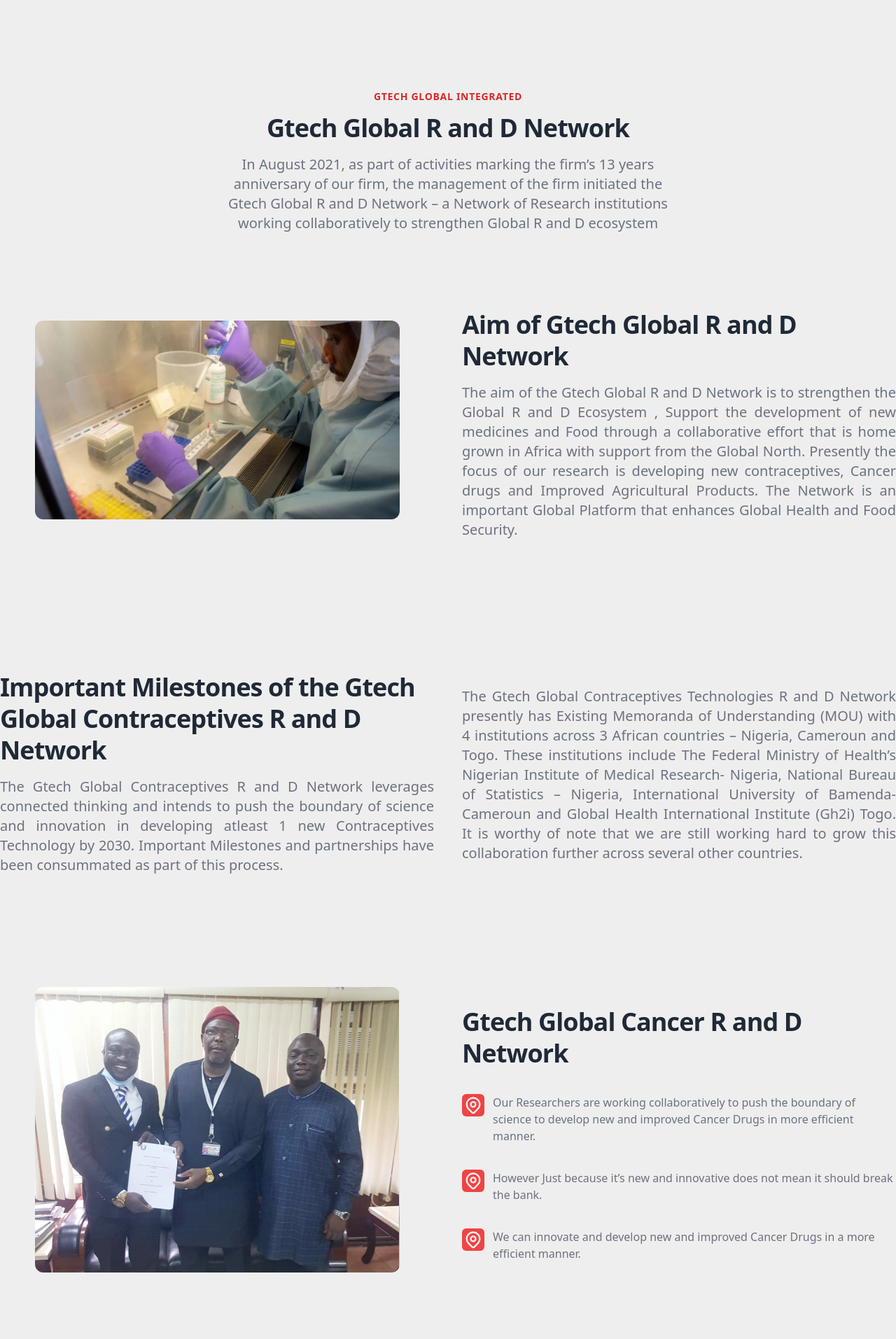
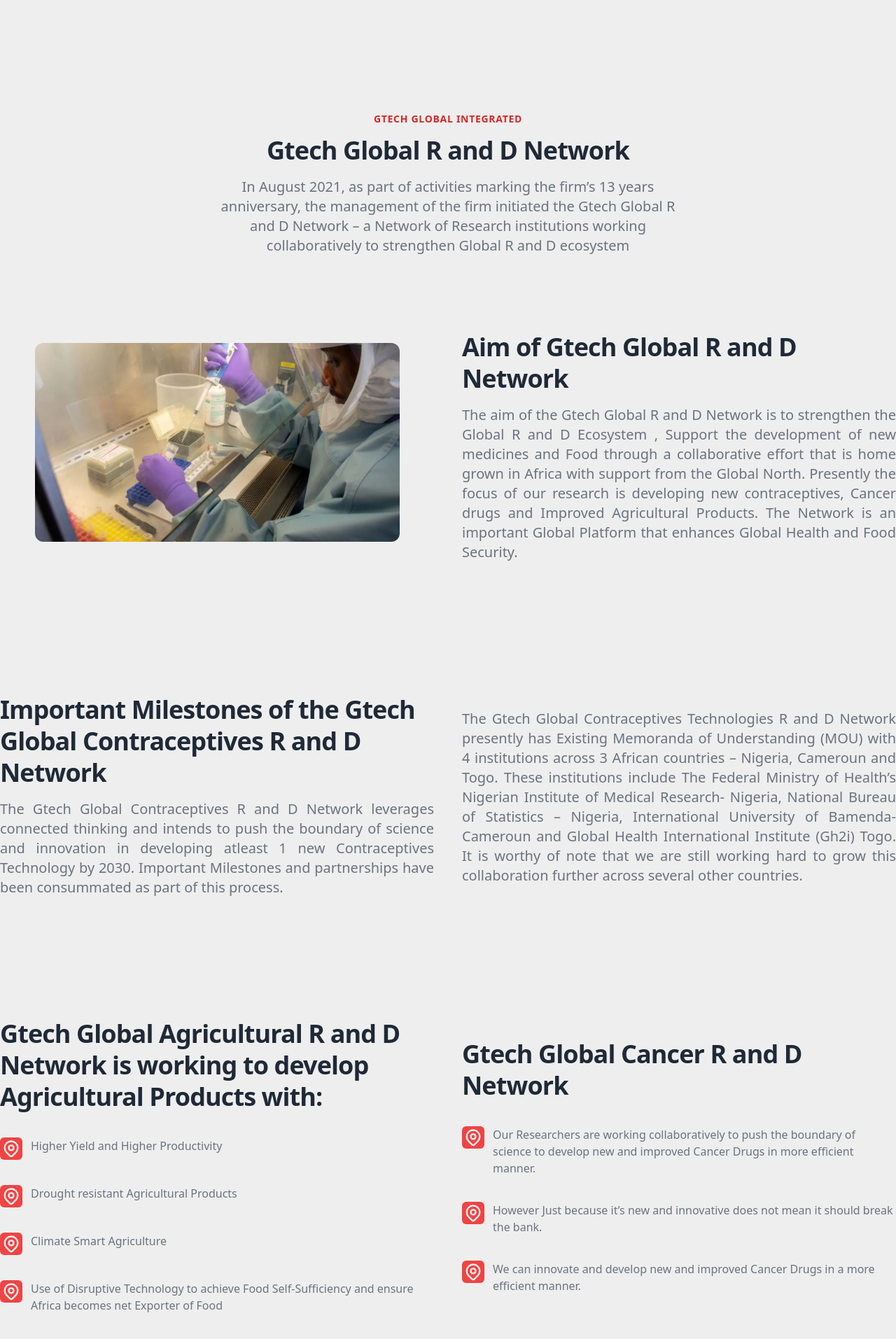
Before and after one commit to lasbrey/gtechreact, a React (Create React App) app: page / in a window 1280 px wide. Shown: the part 885-2798 px from the top of the page at 70% size. Built offline with nearby package versions, Linux system fonts and the light colour scheme.

Commit message:
confused employee fix

```diff
--- a/src/App.js
+++ b/src/App.js
@@ -7,7 +7,9 @@
   milestones,
   gtechAbout,
   importanceOne,
-  importanceTwo,
+  eventOne,
+  eventTwo
+  // importanceTwo,
 } from "./components/home/data";
 // import Video from "./components/home/video";
 import Benefits from "./components/home/benefits";
@@ -28,14 +30,19 @@
         title="Gtech Global R and D Network"
       >
         In August 2021, as part of activities marking the firm’s 13 years
-        anniversary of our firm, the management of the firm initiated the Gtech
+        anniversary, the management of the firm initiated the Gtech
         Global R and D Network – a Network of Research institutions working
         collaboratively to strengthen Global R and D ecosystem
       </SectionTitle>
       <Stakeholders data={benefitOne} />
       <Benefits data={milestones} />
+
       <Importance data={importanceOne} />
-      <Importance imgPos="right" data={importanceTwo} />
+
+      <Stakeholders  data={eventOne} />
+      <Stakeholders imgPos="right" data={eventTwo} />
+
+      {/* <Importance imgPos="right" data={importanceTwo} /> */}
       <div className="bg-[#01d1f6]">
         <SectionTitle
           pretitle="COUNT DOWN TO GTECH GLOBAL INTEGRATED"
--- a/src/components/home/contactgrid.js
+++ b/src/components/home/contactgrid.js
@@ -14,13 +14,13 @@
           Suite 1, His Glory Plaza off Ademola Adetokunboh, Wuse 2 Abuja
         </p>
       </div>
-      <a href="tel:+234817000844">
+      <a href="tel:+2348081568665">
         <div class="max-w-sm p-6 border border-gray-200 rounded-lg shadow-md cursor-pointer">
           <h5 class="mb-2 text-xl font-semibold tracking-tight text-gray-900  inline-flex">
             <PhoneIcon className="w-6 h-6 text-red-400" />
             <span className="ml-1">Phone</span>
           </h5>
-          <p class="mb-3 font-normal text-gray-500 ">+234-81-700-0844</p>
+          <p class="mb-3 font-normal text-gray-500 ">+234-8081568665</p>
         </div>
       </a>
       <a href="mailto:Gtech@gtechintegrated.com">
--- a/src/components/home/data.js
+++ b/src/components/home/data.js
@@ -4,13 +4,23 @@
 import benefitOneImg from "../../img/3.png";
 // import benefitTwoImg from "../../img/2.jpg";
 import stakeOneImg from "../../img/4.png";
-import stakeTwoImg from "../../img/5.png";
-// import stakeThreeImg from "../../img/6.png";
+// import stakeTwoImg from "../../img/5.png";
+import stakeThreeImg from "../../img/6.png";
 
 const benefitOne = {
   title: "Aim of Gtech Global R and D Network",
   desc: "The aim of the Gtech Global R and D Network is to strengthen the Global R and D Ecosystem , Support the development of new medicines and Food through a collaborative effort that is home grown in Africa with support from the Global North. Presently the focus of our research is developing new contraceptives, Cancer drugs and Improved Agricultural Products. The Network is an important Global Platform that enhances Global Health and Food Security.",
   image: benefitOneImg,
+};
+const eventOne = {
+  // title: "Aim of Gtech Global R and D Network",
+  desc: "L-R. MD/CEO Gtech Global Integrated and Founder Gtech Global Contraceptives R and D Network Mr. Sulaiman Gbadamosi with Prof Babatunde Salako Director General of Nigerian institute of Medical Research and Dr. Habeeb Salami Director , Global Strategy and Partnerships Gtech Global Contraceptives R and D network during the signing of official MOU between Gtech Global Integrated limited and Nigerian institute of Medical Research on the Gtech Global Contraceptives R and D Network on 5 th August 2021 at NIMR , Lagos Nigeria.",
+  image: stakeOneImg,
+};
+const eventTwo = {
+  // title: "Aim of Gtech Global R and D Network",
+  desc: "Signing of Memorandum of Understanding (MOU) between Gtech Global Integrated and National Bureau of Statistics (NBS) on Strengthening Data Architecture for Gtech Global Contraceptives R and D Network. The official MOU signing took place at NBS , Abuja Nigeria on 17th May 2021.",
+  image: stakeThreeImg,
 };
 const gtechAbout = {
   title: "Strategic Network",
@@ -28,7 +38,7 @@
 
 const importanceOne = {
   title: "Gtech Global Cancer R and D Network",
-  image: stakeOneImg,
+  // image: stakeOneImg,
   bullets: [
     {
       // title: "Focus",
@@ -44,12 +54,10 @@
       icon: <LocationMarkerIcon />,
     },
   ],
-};
-const importanceTwo = {
-  title:
+  titleTwo:
     "Gtech Global Agricultural R and D Network is working to develop Agricultural Products with:",
-  image: stakeTwoImg,
-  bullets: [
+  // image2: stakeTwoImg,
+  bulletsTwo: [
     {
       // title: "Focus",
       desc: "Higher Yield and Higher Productivity",
@@ -75,5 +83,6 @@
   milestones,
   gtechAbout,
   importanceOne,
-  importanceTwo,
+  eventOne,
+  eventTwo
 };
--- a/src/components/home/hero.js
+++ b/src/components/home/hero.js
@@ -12,7 +12,7 @@
               GTECH GLOBAL INTEGRATED
             </h1>
             <p className="py-5 text-xl leading-normal text-black lg:text-xl xl:text-2xl text-justify">
-              Global Integrated Limited is a Public Health Consulting Firm
+              Gtech Global Integrated Limited is a Public Health Consulting Firm
               established August 13th 2008 (RC 766286). The firm is based in
               Abuja and has competencies in Research and Development , community
               mobilsation, Capacity Building, Monitoring and Evaluation, Project
--- a/src/components/home/importance.js
+++ b/src/components/home/importance.js
@@ -14,14 +14,26 @@
           }`}
         >
           <div>
-            <img
+            {/* <img
               src={data.image}
               width="521"
               className="rounded-xl"
               height="482"
               alt="Importance"
               layout="intrinsic"
-            />
+            /> */}
+          </div>
+          <div>
+            <h3 className="max-w-2xl mt-3 text-3xl font-bold leading-snug tracking-tight text-gray-800 lg:leading-tight lg:text-4xl ">
+              {data.titleTwo}
+            </h3>
+            <div className="w-full mt-5 ">
+              {data.bulletsTwo.map((item, index) => (
+                <Tance key={index} t icon={item.icon}>
+                  {item.desc}
+                </Tance>
+              ))}
+            </div>
           </div>
         </div>
 
```
